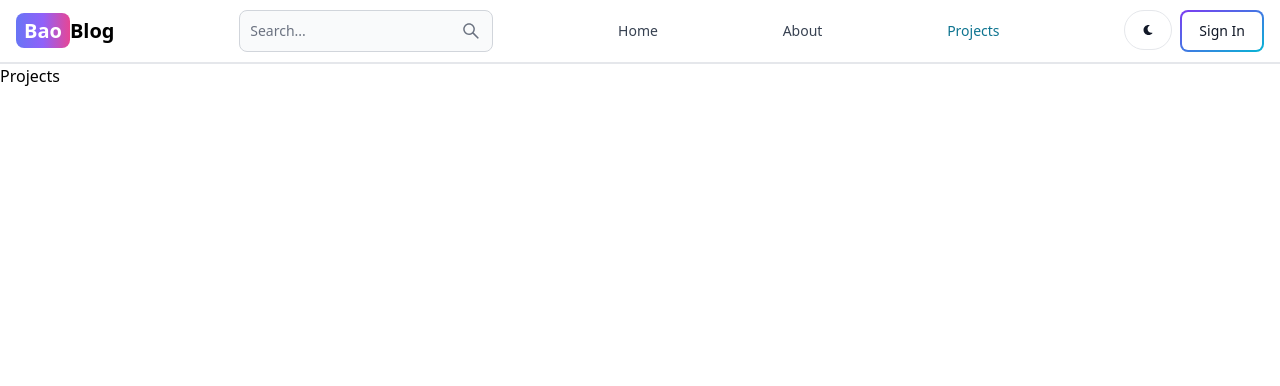
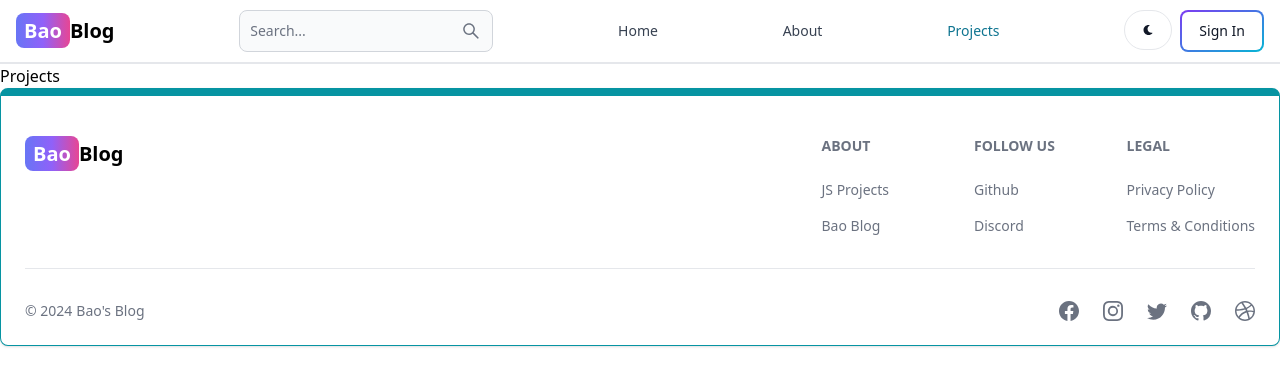
Before and after one commit to Baovola1/BlogFront, a React (Vite) app: page /projects in a window 1280 px wide. Shown: the top 386 px of the page. Built offline with nearby package versions, Linux system fonts and the light colour scheme.

Commit message:
create footer component

```diff
--- a/src/App.jsx
+++ b/src/App.jsx
@@ -6,6 +6,7 @@ import SignUp from './pages/SignUp'
 import Dashboard from './pages/Dashboard'
 import Projects from './pages/Projects'
 import Header from "./components/Header"
+import FooterC from "./components/FooterC"
 
 function App() {
   return (
@@ -21,6 +22,7 @@ function App() {
         <Route path="/dashboard" element={<Dashboard/>}/>
         <Route path="/projects" element={<Projects/>}/>
       </Routes>
+      <FooterC/>
       </BrowserRouter>
     </>
   )
--- /dev/null
+++ b/src/components/FooterC.jsx
@@ -0,0 +1,70 @@
+import React from 'react'
+import {Footer} from 'flowbite-react';
+import { Link } from 'react-router-dom';
+import {BsFacebook, BsInstagram, BsTwitter, BsGithub, BsDribbble} from 'react-icons/bs';
+
+export default function FooterC() {
+  return (
+    <Footer container className='border border-t-8 border-teal-500'>
+      <div className='w-full max-w-7xl mx-auto'>
+        <div className='grid w-full justify-between sm:flex md:grid-cols-1'>
+          <div className='mt-5'>
+          <Link to="/" className='self-center whitespace-nowrap text-lg sm:text-xl font-semibold dark:text-white'>
+            <span className='px-2 py-1 bg-gradient-to-r from-indigo-500 via-purple-500 to-pink-500 rounded-lg text-white'>Bao</span>
+            Blog
+        </Link>
+          </div>
+          <div className='grid grid-cols-2 gap-8 mt-4 sm:grid-cols-3 sm:gap-6'>
+            <div>
+            <Footer.Title title='About'/>
+            <Footer.LinkGroup col>
+              <Footer.Link href='https://www.google.com' target='_blank' rel='noopener noreferrer' >
+                JS Projects
+              </Footer.Link>
+              <Footer.Link href='/about' target='_blank' rel='noopener noreferrer' >
+                Bao Blog
+              </Footer.Link>
+            </Footer.LinkGroup>
+            </div>
+            {/* 2ème */}
+            <div>
+            <Footer.Title title='Follow us'/>
+            <Footer.LinkGroup col>
+              <Footer.Link href='https://www.github.com/Baovola1' target='_blank' rel='noopener noreferrer' >
+                Github
+              </Footer.Link>
+              <Footer.Link href='#'>
+                Discord
+              </Footer.Link>
+            </Footer.LinkGroup>
+            </div>
+            {/* 3ème */}
+            <div>
+            <Footer.Title title='Legal'/>
+            <Footer.LinkGroup col>
+              <Footer.Link href='#' >
+                Privacy Policy
+            </Footer.Link>
+              <Footer.Link href='#'>
+                Terms & Conditions
+              </Footer.Link>
+            </Footer.LinkGroup>
+            </div>
+          </div>
+        </div>
+        <Footer.Divider/>
+        <div className='w-full sm:flex sm:items-center sm:justify-between'>
+          <Footer.Copyright href='#' by="Bao's Blog" year={new Date().getFullYear()}/>
+          {/* icons */}
+          <div className='flex  gap-6 sm:mt-0 mt-4 sm:justify-center'>
+            <Footer.Icon href='#' icon={BsFacebook}/>
+            <Footer.Icon href='#' icon={BsInstagram}/>
+            <Footer.Icon href='#' icon={BsTwitter}/>
+            <Footer.Icon href='https://github.com/Baovola1' icon={BsGithub}/>
+            <Footer.Icon href='#' icon={BsDribbble}/>
+          </div>
+        </div>
+   </div>
+    </Footer>
+  )
+}
```
